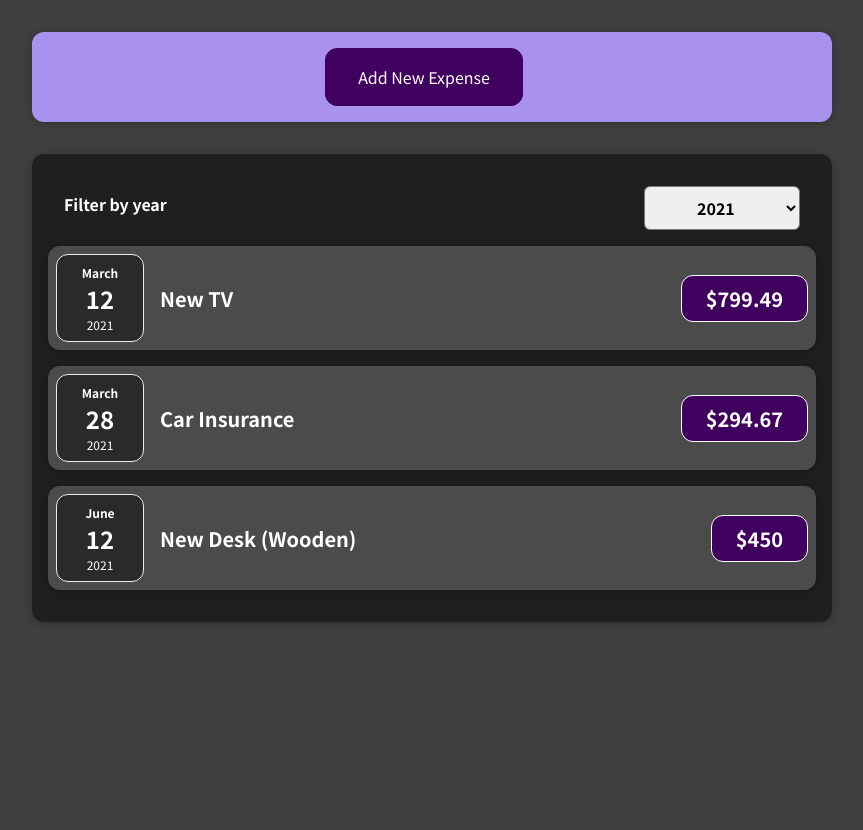
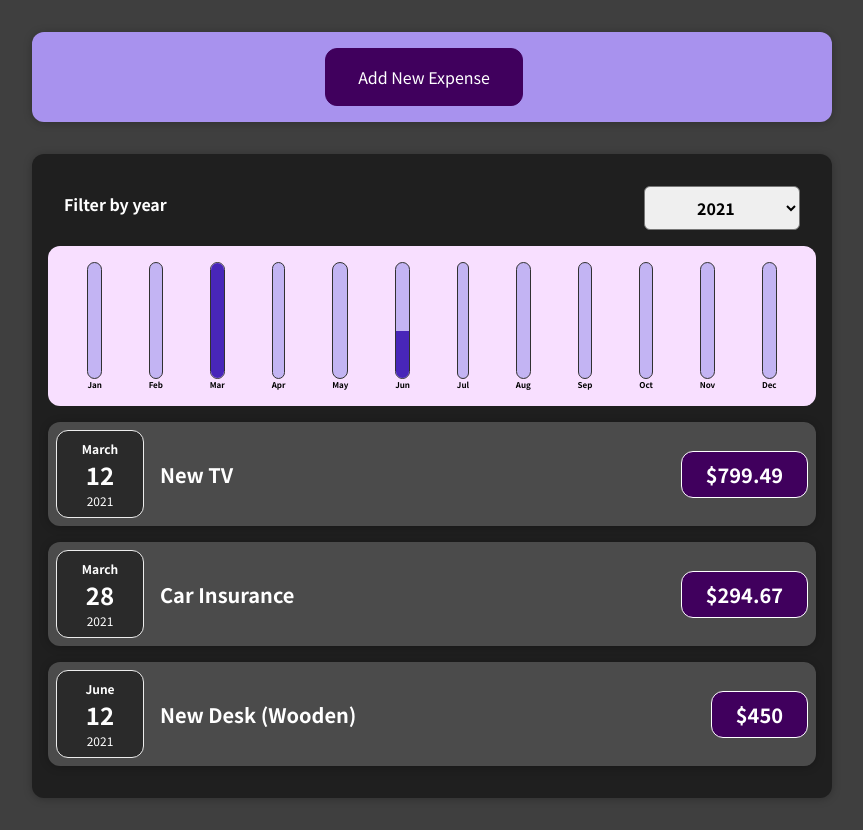
Before and after one commit to ctboyle6/react-course-app, a React (Create React App) app: page / in a window 1280 px wide. Shown: the whole page, without its empty margins (208-1071 px from the left). Before the commit the page ends 800 px from the top, so only its background shows below. Built offline with nearby package versions, Linux system fonts and the light colour scheme.

Commit message:
connected expense data to ExpenseChart component

```diff
--- a/src/components/Expenses/ExpenseContainer.js
+++ b/src/components/Expenses/ExpenseContainer.js
@@ -1,10 +1,11 @@
 import React, { useState } from "react";
 
+import "./ExpenseContainer.css";
+
+import Card from "../UI/Card";
 import ExpensesList from "./ExpensesList";
-
-import "./ExpenseContainer.css";
-import Card from "../UI/Card";
 import ExpensesFilter from "./ExpenseFilter";
+import ExpensesChart from "./ExpensesChart";
 
 const ExpenseContainer = (props) => {
   const [selectedYear, setSelectedYear] = useState("2021");
@@ -24,6 +25,7 @@ const ExpenseContainer = (props) => {
           selectedYear={selectedYear}
           onSelectYear={selectedYearHandler}
         />
+        <ExpensesChart expenses={filteredExpenses} />
         <ExpensesList items={filteredExpenses} />
       </Card>
     </div>
--- a/src/components/Expenses/ExpensesChart.js
+++ b/src/components/Expenses/ExpensesChart.js
@@ -16,7 +16,7 @@ const ExpensesChart = (props) => {
     { label: 'Dec', value: 0},
   ];
 
-  for (const expense in props.expenses) {
+  for (const expense of props.expenses) {
     const expenseMonth = expense.date.getMonth(); // starting at 0 => Jan: 0
     chartDataPoints[expenseMonth].value += expense.amount;
   }
```
Also changed, not shown: 1 other file (tests, documents, lock files or other folders).
